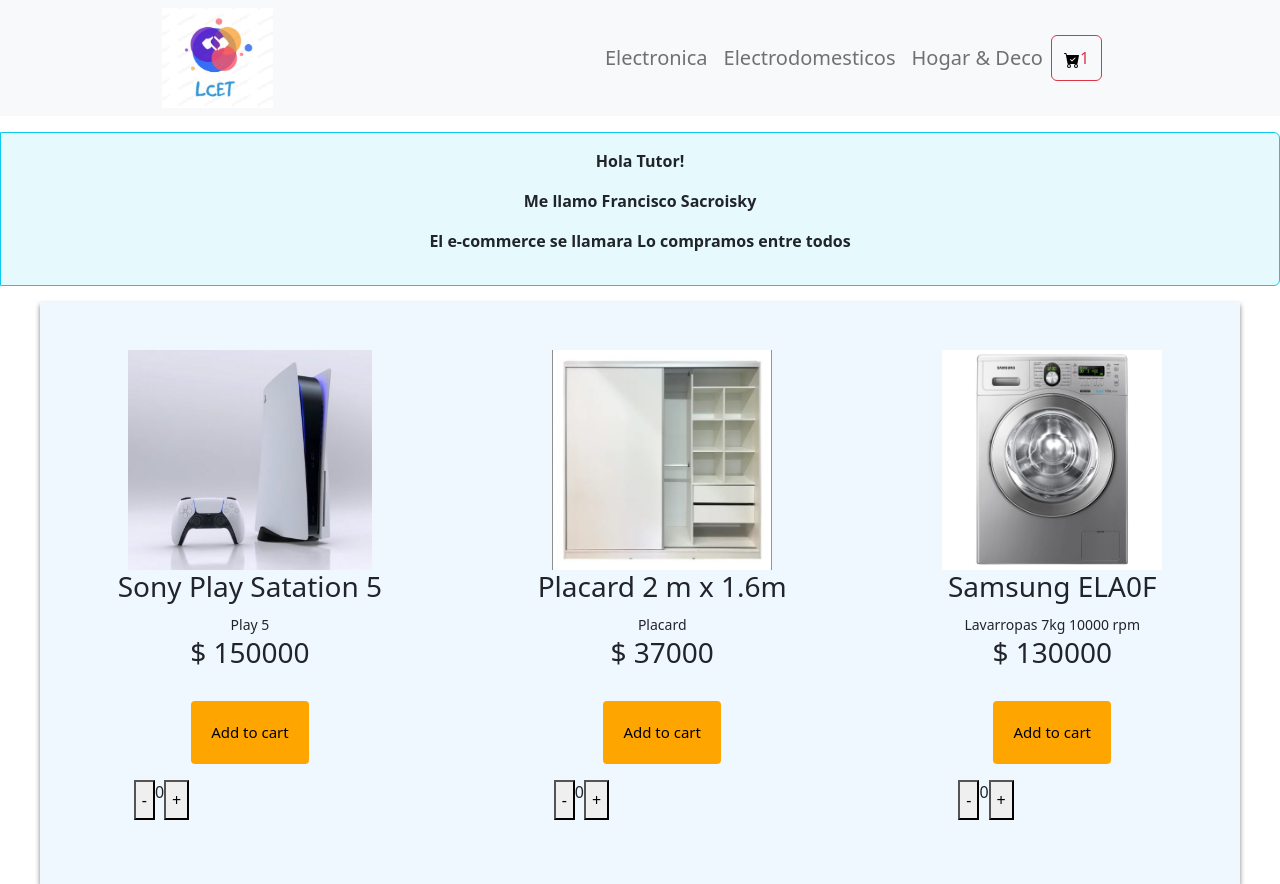
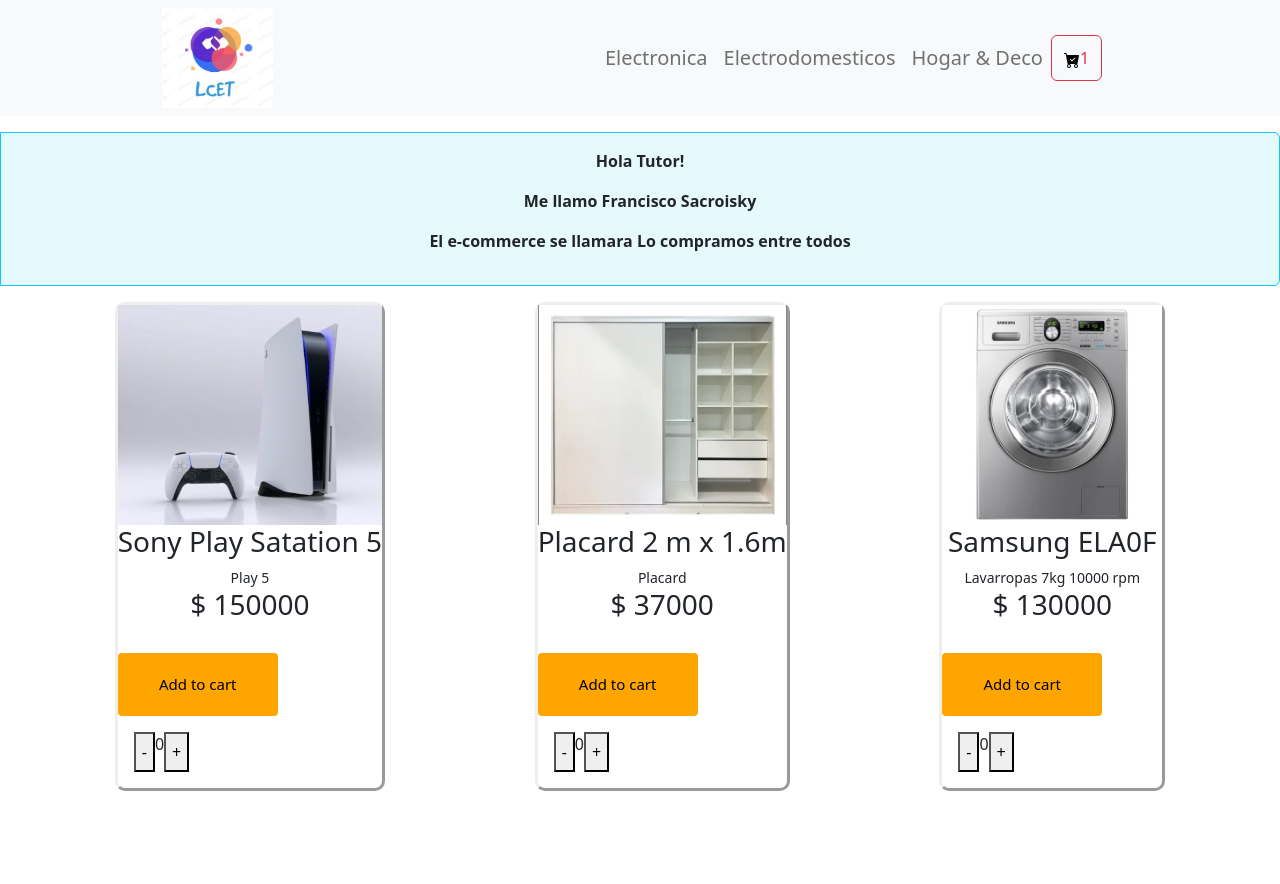
Before and after one commit to Sacro93/Third_Project_ReactJs, a React (Create React App) app: page / in a window 1280 px wide. After the commit the page ends 800 px from the top, so only its background shows below. Built offline with nearby package versions, Linux system fonts and the light colour scheme.

Commit message:
editando card

```diff
--- a/src/components/Card.jsx
+++ b/src/components/Card.jsx
@@ -3,7 +3,7 @@
 
 function Card(props) {
   return (
-    <div className="m-5 text-center gap-3">
+    <div className="flexCard">
       <img height="220px" src={props.img} alt={props.title} />
       <h3>{props.title}</h3>
       <small>{props.detail}</small>
--- a/src/components/Flex/flex.css
+++ b/src/components/Flex/flex.css
@@ -1,9 +1,22 @@
 .flexContainer{
+
     margin: 0 auto;
     max-width: 1200px;
 justify-content: space-around;
     display: flex;
     flex-wrap: wrap;
-    background-color: aliceblue;
-    box-shadow: 0px 3px 5px grey;
+    background-color: white;
+    box-shadow: 0px 1px 1px white;
 }
+.flexCard{
+
+    border: outset;
+    border-radius: 10px;
+    display: flex;
+    flex-direction: column;
+    text-align: center;
+
+
+
+
+}
--- a/src/components/Flex/flex.jsx
+++ b/src/components/Flex/flex.jsx
@@ -3,7 +3,9 @@
 function Flex(props){
 return(
 
-    <div class="flexContainer">{props.children}</div>
+    <div className="flexContainer">
+         {props.children}
+        </div>
 )
 
 }
```
